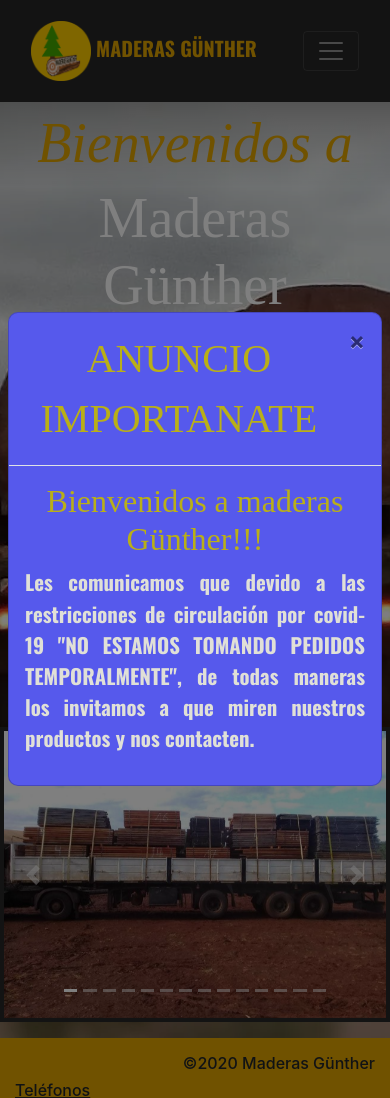
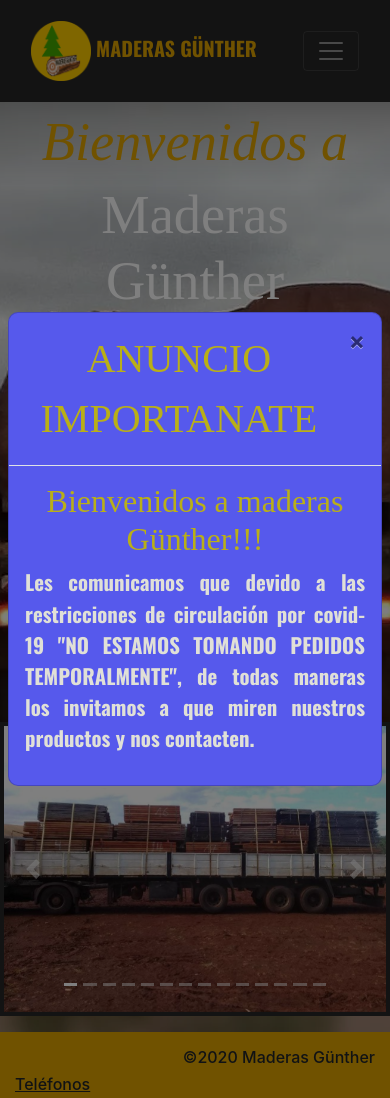
Before and after one commit to Gumio94/MaderasGunther, a PHP site: page / in a window 390 px wide. Run offline with PHP 8.4, Linux system fonts and the light colour scheme; some libraries are stand-ins or nearby versions; some web fonts are replaced.

Commit message:
Update main.css

```diff
--- a/css/main.css
+++ b/css/main.css
@@ -47,7 +47,7 @@
 h1,h2{
     font-family: 'Source Serif Pro', serif;
     color: #fff !important;
-    font-size: 3.5rem;
+    font-size: 3.4rem;
 }
 h1[class~="amarillo"]{
     font-style: italic;
@@ -92,7 +92,7 @@
         background-color: #262626;
     }
     h4[class~="osw"]{
-        font-size: 1.3rem
+        font-size: 1.2rem
     }
 }
 
```
